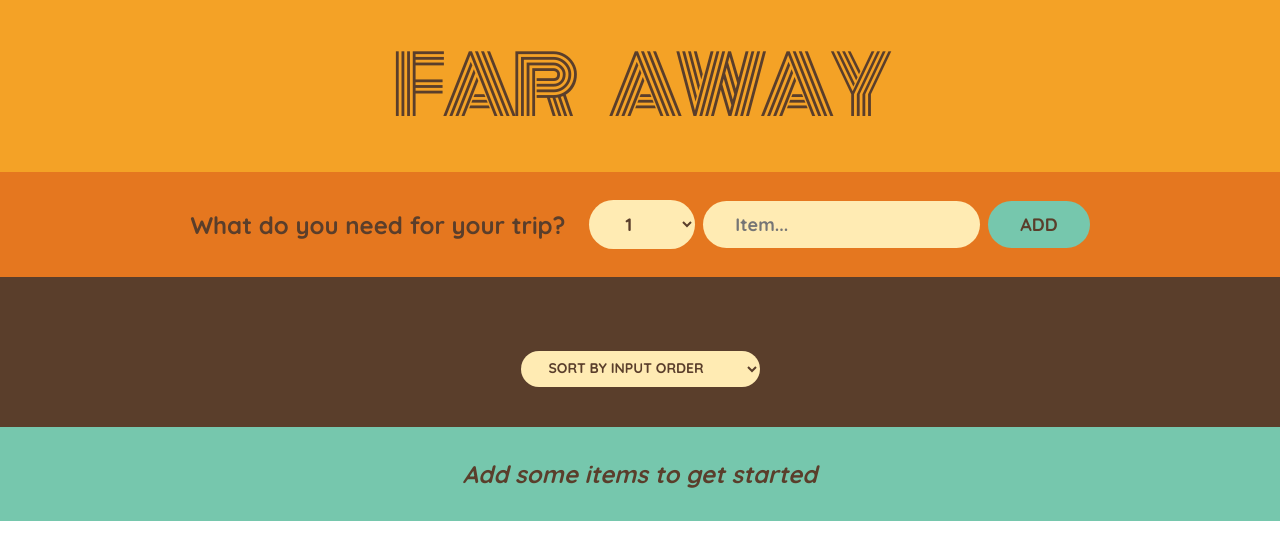
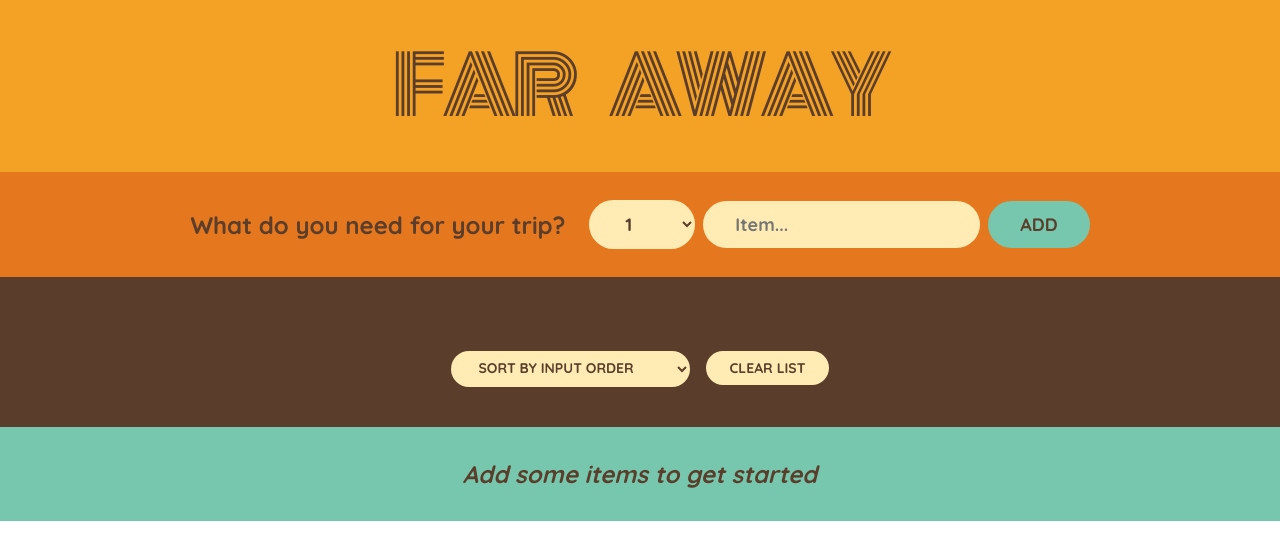
Before and after one commit to DevinCookcs/travel, a React (Create React App) app: page / in a window 1280 px wide. Shown: the top 560 px of the page. Built offline with nearby package versions, Linux system fonts and the light colour scheme.

Commit message:
created handleClearList function to remove list items

```diff
--- a/src/App.js
+++ b/src/App.js
@@ -25,6 +25,10 @@
     );
   }
 
+  function handleClearList() {
+    setItems([]);
+  }
+
   return (
     <div className="App">
       <Logo />
@@ -33,6 +37,7 @@
         items={items}
         onDeleteItem={handleDeleteItem}
         onToggleItem={handleToggleItem}
+        onClearList={handleClearList}
       />
       <Stats items={items} />
     </div>
@@ -86,7 +91,7 @@
   );
 }
 
-function PackingList({ items, onDeleteItem, onToggleItem }) {
+function PackingList({ items, onDeleteItem, onToggleItem, onClearList }) {
   const [sortBy, setSortBy] = useState("input");
 
   // sorting list items by input/description/packed status
@@ -123,6 +128,7 @@
           <option value="description">Sort by description</option>
           <option value="packed">Sort by packed status</option>
         </select>
+        <button onClick={onClearList}>Clear List</button>
       </div>
     </div>
   );
```
